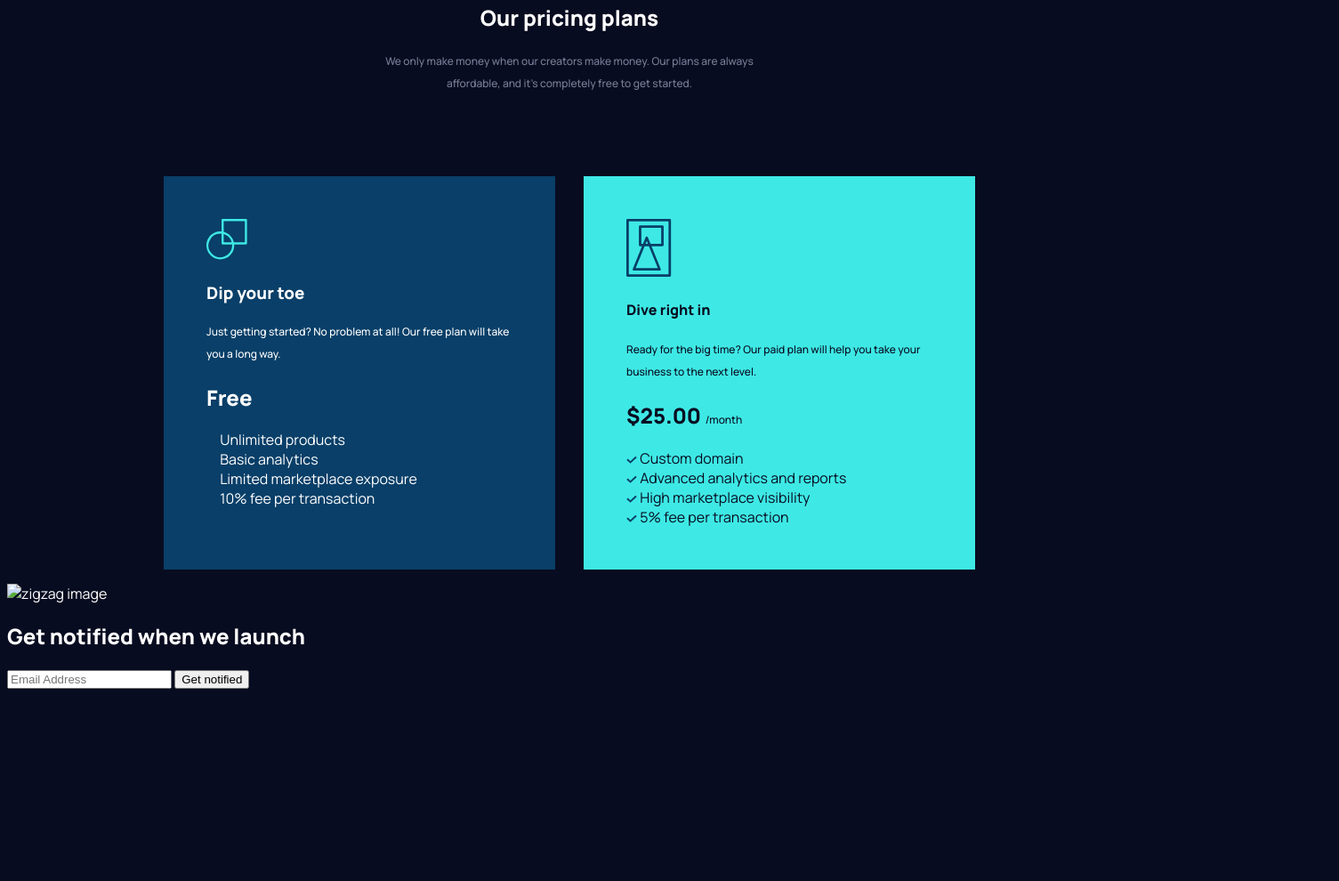
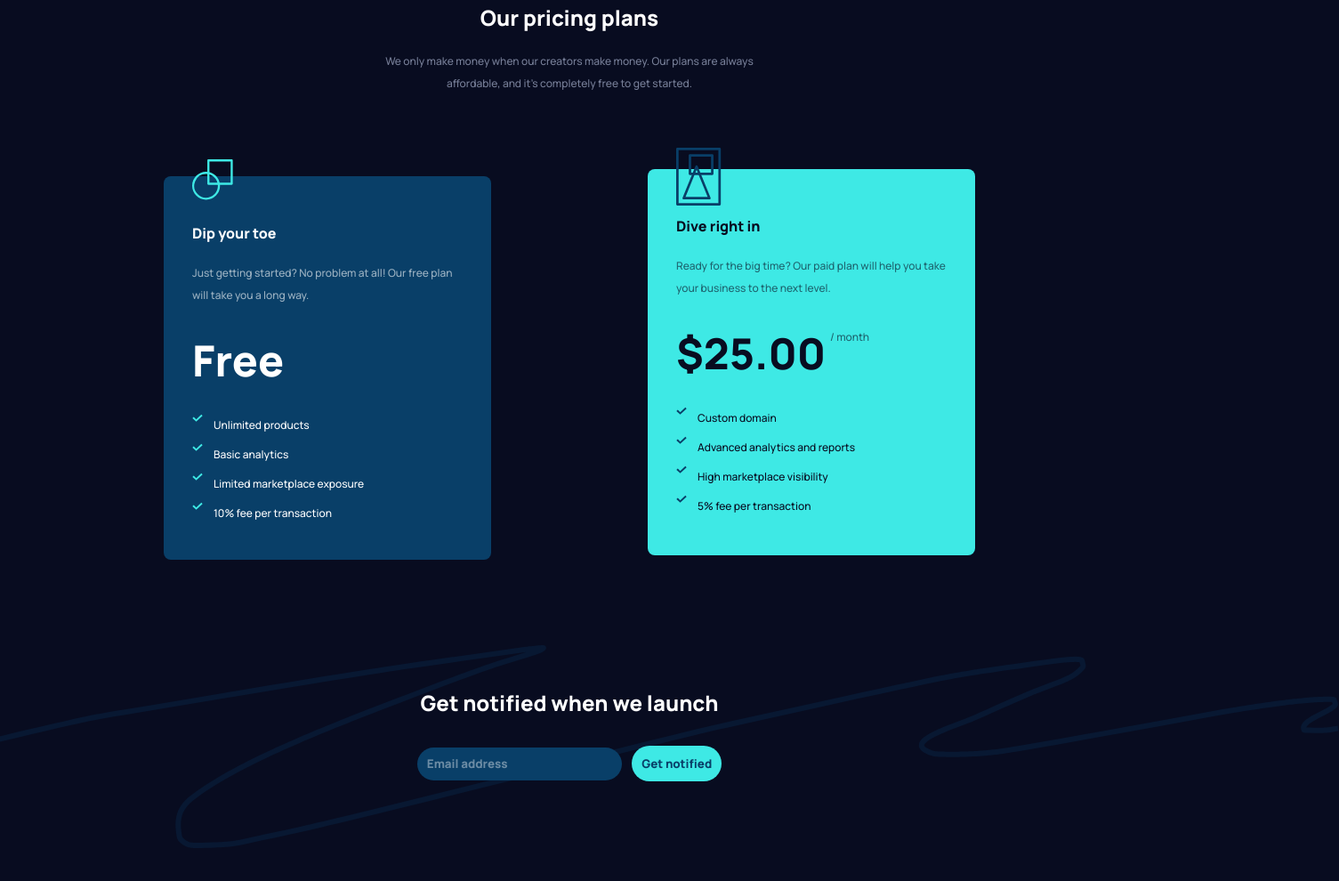
Before and after one commit to soniaobasuyi/maker-prelaunch-landing-page, a plain HTML site: page index.html in a window 1280 px wide. Shown: the part 1121-2111 px from the top of the page at 89% size, 1505 px wide, since content can reach past the window. Before the commit the page ends 1903 px from the top, so only its background shows below. Drawn offline with Linux system fonts and the light colour scheme.

Commit message:
new changes

```diff
--- a/css/styles.css
+++ b/css/styles.css
@@ -11,7 +11,7 @@ h1 {
     line-height: 56px; /* 116.667% */
 }
 
-p {
+.paragragh {
     color: #777F98;
     font-size: 0.75rem;
     font-weight: 500;
@@ -100,25 +100,58 @@ span {
 }
 
 #pricing-plans {
+    position: relative;
     display: grid;
     grid-template-columns: 1fr 1fr;
     text-align: left;
     margin: 0 10rem;
 }
 
+#pricing-plans h4 {
+    font-weight: 800;
+}
+
+#pricing-plans p {
+    font-size: 0.75rem;
+    font-weight: 500;
+    line-height: 25px;
+    font-style: normal;
+}
+
+.icon-paid {
+    position: absolute;
+    top: -1.5rem;
+}
+
+.icon-free {
+    position: absolute;
+    top: -1.2rem;
+}
+
 .plan-details {
-    padding: 3rem;
+    padding: 2rem;
     margin: 1rem;
+    border-radius: 0.5rem;
 }
 
 .free {
     background-color: #093F68;
-    color: #FFFFFF;
+    width: 19rem;
+    position: relative;
 }
 
 .free p {
     color: #FFFFFF;
-    font-style: normal;
+    opacity: 0.6;
+}
+
+.free-details p {
+    opacity: 1;
+    margin: 0.5rem 1.5rem;
+}
+
+.check-free {
+    position: absolute;
 }
 
 .free h3 h2 {
@@ -126,21 +159,95 @@ span {
     font-style: bold;
 }
 
+
 .paid {
     background-color: #3EE9E5;
     color: #080C20;
+    height: 80%;
+    width: 19rem;
+    position: absolute;
+    right: 0;
+    top: -0.5rem;
 }
 
 .paid p {
     color: #080C20;
+    opacity: 0.6;
 }
+
+.paid h2 {
+    font-weight: 800;
+    font-size: 2rem;
+}
+
+.paid-details p {
+    opacity: 1;
+    margin: 0.5rem 1.5rem;
+}
+
 
 .per-month {
     color: #080C20;
-    font-family: Manrope;
-    font-style: normal;
     font-size: 0.75rem;
     font-weight: 500;
     line-height: 25px;
+    opacity: 0.6;
+    position: absolute;
+    top: 11rem;
+    margin-left: 0.3rem;
 
 }
+
+.check-paid {
+    position: absolute;
+}
+
+.bottom-section {
+    margin: 5rem 0 12rem;
+}
+
+.bottom-zigzag {
+    position: absolute;
+    left: -10rem;
+}
+
+.bottom-section h2 {
+    text-align: center;
+    margin: auto;
+    position: relative;
+    top: 3rem;
+}
+
+.subscribe {
+    text-align: center;
+    margin: auto;
+    position: relative;
+    top: 5rem;
+}
+
+button {
+    border-radius: 2rem;
+    background-color: #3EE9E5;
+    border: 0;
+    padding: 0.7rem;
+    color: #093F68;
+    font-weight: 800;
+    font-family: Manrope;
+}
+
+input {
+    border: 0;
+    border-radius: 2rem;
+    padding: 0.7rem;
+    font-weight: 800;
+    background-color: #093F68;
+    margin-right: 0.5rem;
+    width: 13rem;
+    color: #FFFFFF;
+}
+
+::placeholder {
+    color: #FFFFFF;
+    opacity: 0.4;
+    font-family: Manrope;
+}
--- a/index.html
+++ b/index.html
@@ -1,5 +1,6 @@
 <!DOCTYPE html>
 <html lang="en">
+
 <head>
   <meta charset="UTF-8">
   <meta name="viewport" content="width=device-width, initial-scale=1.0">
@@ -26,7 +27,9 @@
 
     <div class="description-top-section">
       <h1>Get paid for the work you <span>love</span> to do.</h1>
-      <p class="top-p">The 9-5 grind is so last century. We believe in living life on your own terms. Whether you’re looking to escape the rat race or set up a side hustle, we’ve got you covered.</p>
+      <p class="paragragh">The 9-5 grind is so last century. We believe in living life on your own terms. Whether you’re
+        looking to escape the rat race or set up a side hustle, we’ve got you covered.
+      </p>
       <img class="scroll-icon" src="assets/icon-scroll.svg" alt="scroll icon">
     </div>
 
@@ -42,25 +45,25 @@
     <div class="feature-contents passion">
       <img class="feature-images" src="assets/illustration-passions.svg" alt="">
       <h4>Indulge your passions</h4>
-      <p>Your passions shouldn't be just for the weekend. Earn a living doing what you love.</p>
+      <p class="paragragh">Your passions shouldn't be just for the weekend. Earn a living doing what you love.</p>
     </div>
 
     <div class="feature-contents financial-freedom">
       <img class="feature-images" src="assets/illustration-financial-freedom.svg" alt="">
       <h4>Gain financial freedom</h4>
-      <p>Start making money work for you. There’s nothing quite like earning while you sleep.</p>
+      <p class="paragragh">Start making money work for you. There’s nothing quite like earning while you sleep.</p>
     </div>
 
     <div class="feature-contents lifestyle">
       <img class="feature-images" src="assets/illustration-lifestyle.svg" alt="">
       <h4>Choose your lifestyle</h4>
-      <p>Own your daily schedule. Fancy a lie-in? Go for it! Take charge of your week.</p>
+      <p class="paragragh">Own your daily schedule. Fancy a lie-in? Go for it! Take charge of your week.</p>
     </div>
 
     <div class="feature-contents work-anywhere">
       <img class="feature-images" src="assets/illustration-work-anywhere.svg" alt="">
       <h4>Work from anywhere</h4>
-      <p>Selling online means not being pinned down. Want to work AND travel? Go for it!</p>
+      <p class="paragragh">Selling online means not being pinned down. Want to work AND travel? Go for it!</p>
     </div>
 
   </div>
@@ -69,53 +72,70 @@
 
   <div class="pricing-heading">
     <h2>Our pricing plans</h2>
-    <p>We only make money when our creators make money. Our plans are always affordable, and it’s completely free to get started.</p>
+    <p class="paragragh">We only make money when our creators make money. Our plans are always affordable, and it’s
+      completely free to get
+      started.
+    </p>
   </div>
 
   <div id="pricing-plans">
     <div class="plan-details free">
-      <img src="assets/icon-free.svg" alt="">
-      <h3>Dip your toe</h3>
+      <img class="icon-free" src="assets/icon-free.svg" alt="">
+      <h4>Dip your toe</h4>
       <p>Just getting started? No problem at all! Our free plan will take you a long way.</p>
 
-      <h2>Free</h2>
-      <img class="check" src="assets/icon-check.svg" alt="check">
-      Unlimited products <br>
-      <img class="check" src="assets/icon-check.svg" alt="check">
-      Basic analytics <br>
-      <img class="check" src="assets/icon-check.svg" alt="check">
-      Limited marketplace exposure <br>
-      <img class="check" src="assets/icon-check.svg" alt="check">
-      10% fee per transaction
+      <div class="free-details">
+        <h1>Free</h1>
+        <img class="check-free" src="assets/free-check.svg" alt="check">
+        <p class="plan-features">Unlimited products</p>
+        <img class="check-free" src="assets/free-check.svg" alt="check">
+        <p class="plan-features">Basic analytics</p>
+        <img class="check-free" src="assets/free-check.svg" alt="check">
+        <p class="plan-features">Limited marketplace exposure</p>
+        <img class="check-free" src="assets/free-check.svg" alt="check">
+        <p class="plan-features">10% fee per transaction</p>
+      </div>
 
     </div>
 
     <div class="plan-details paid">
-      <img src="assets/icon-paid.svg" alt="">
+      <img class="icon-paid" src="assets/icon-paid.svg" alt="">
       <h4>Dive right in</h4>
       <p>Ready for the big time? Our paid plan will help you take your business to the next level.</p>
 
-      <h2>$25.00 <span class="per-month">/month</span> </h2>
-      <img class="check" src="assets/icon-check.svg" alt="">
-      Custom domain <br>
-      <img class="check" src="assets/icon-check.svg" alt="">
-      Advanced analytics and reports <br>
-      <img class="check" src="assets/icon-check.svg" alt="">
-      High marketplace visibility <br>
-      <img class="check" src="assets/icon-check.svg" alt="">
-      5% fee per transaction
+      <div class="paid-details">
+        <h1>$25.00 <span class="per-month">/ month</span> </h1>
+        <img class="check-paid" src="assets/paid-check.svg" alt="">
+        <p class="plan-features">Custom domain</p>
+        <img class="check-paid" src="assets/paid-check.svg" alt="">
+        <p class="plan-features">Advanced analytics and reports</p>
+        <img class="check-paid" src="assets/paid-check.svg" alt="">
+        <p class="plan-features">High marketplace visibility</p>
+        <img class="check-paid" src="assets/paid-check.svg" alt="">
+        <p class="plan-features">5% fee per transaction</p>
+      </div>
 
     </div>
   </div>
 
   <div class="bottom-section">
-    <img src="assets/bottom-zigzag.svg" alt="zigzag image">
+    <img class="bottom-zigzag" src="assets/bg-footer-squiggle.svg" alt="zigzag image">
+
     <h2>Get notified when we launch</h2>
-    <form action="">
-      <input type="email" name="Email Address" placeholder="Email Address">
-      <button type="submit">Get notified</button>
-    </form>
+
+    <div class="subscribe">
+      <form action="">
+        <input type="email" name="email address" placeholder="Email address">
+        <button type="submit">Get notified</button>
+      </form>
+    </div>
+
+
+
   </div>
 
+  <script src="maker.js"></script>
+
 </body>
+
 </html>
```
Also changed, not shown: assets/free-check.svg (added), assets/paid-check.svg (added), maker.js (added), 1 other file.
